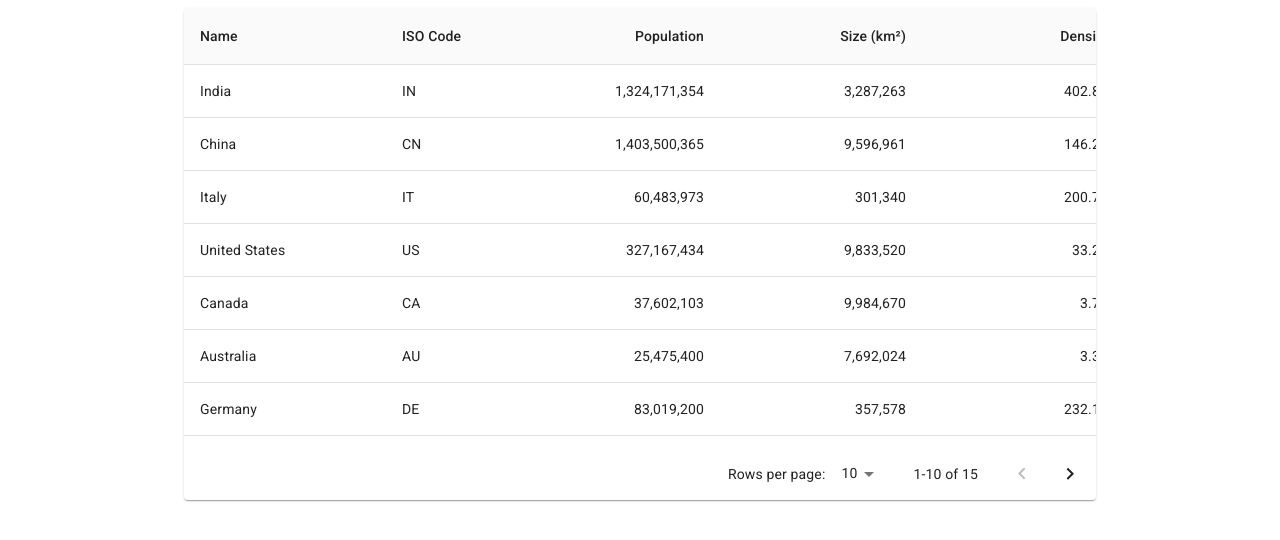
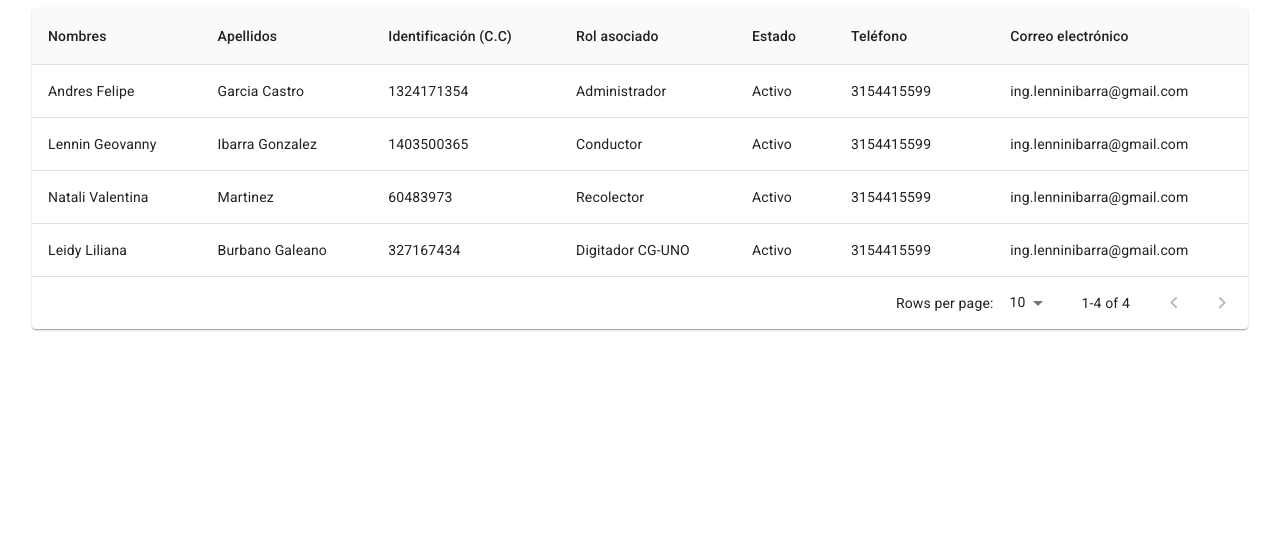
Before and after one commit to lenninIbarrraGonzalez/OLSoftware, a React app: page / in a window 1280 px wide. Shown: the top 540 px of the page. Built offline with nearby package versions, Linux system fonts and the light colour scheme.

Commit message:
implementando datos de prueba a la tabla

```diff
--- a/src/components/Users.jsx
+++ b/src/components/Users.jsx
@@ -11,52 +11,84 @@ import TableRow from "@material-ui/core/TableRow";
 import Container from "@material-ui/core/Container";
 
 const columns = [
-  { id: "name", label: "Name", minWidth: 170 },
-  { id: "code", label: "ISO\u00a0Code", minWidth: 100 },
+  { id: "firstName", label: "Nombres", minWidth: 100 },
+  { id: "lastName", label: "Apellidos", minWidth: 100 },
   {
-    id: "population",
-    label: "Population",
-    minWidth: 170,
-    align: "right",
-    format: (value) => value.toLocaleString("en-US"),
+    id: "identification",
+    label: "Identificación (C.C)",
+    minWidth: 120,
   },
   {
-    id: "size",
-    label: "Size\u00a0(km\u00b2)",
-    minWidth: 170,
-    align: "right",
-    format: (value) => value.toLocaleString("en-US"),
+    id: "role",
+    label: "Rol asociado",
+    minWidth: 80,
   },
   {
-    id: "density",
-    label: "Density",
+    id: "state",
+    label: "Estado",
+    minWidth: 50,
+  },
+  {
+    id: "phone",
+    label: "Teléfono",
+    minWidth: 100,
+  },
+  {
+    id: "email",
+    label: "Correo electrónico",
     minWidth: 170,
-    align: "right",
-    format: (value) => value.toFixed(2),
   },
 ];
 
-function createData(name, code, population, size) {
-  const density = population / size;
-  return { name, code, population, size, density };
+function createData(
+  firstName,
+  lastName,
+  identification,
+  role,
+  state,
+  phone,
+  email
+) {
+  return { firstName, lastName, identification, role, state, phone, email };
 }
 
 const rows = [
-  createData("India", "IN", 1324171354, 3287263),
-  createData("China", "CN", 1403500365, 9596961),
-  createData("Italy", "IT", 60483973, 301340),
-  createData("United States", "US", 327167434, 9833520),
-  createData("Canada", "CA", 37602103, 9984670),
-  createData("Australia", "AU", 25475400, 7692024),
-  createData("Germany", "DE", 83019200, 357578),
-  createData("Ireland", "IE", 4857000, 70273),
-  createData("Mexico", "MX", 126577691, 1972550),
-  createData("Japan", "JP", 126317000, 377973),
-  createData("France", "FR", 67022000, 640679),
-  createData("United Kingdom", "GB", 67545757, 242495),
-  createData("Russia", "RU", 146793744, 17098246),
-  createData("Nigeria", "NG", 200962417, 923768),
-  createData("Brazil", "BR", 210147125, 8515767),
+  createData(
+    "Andres Felipe",
+    "Garcia Castro",
+    1324171354,
+    "Administrador",
+    "Activo",
+    "3154415599",
+    "ing.lenninibarra@gmail.com"
+  ),
+  createData(
+    "Lennin Geovanny",
+    "Ibarra Gonzalez",
+    1403500365,
+    "Conductor",
+    "Activo",
+    "3154415599",
+    "ing.lenninibarra@gmail.com"
+  ),
+  createData(
+    "Natali Valentina",
+    "Martinez",
+    60483973,
+    "Recolector",
+    "Activo",
+    "3154415599",
+    "ing.lenninibarra@gmail.com"
+  ),
+  createData(
+    "Leidy Liliana",
+    "Burbano Galeano",
+    327167434,
+    "Digitador CG-UNO",
+    "Activo",
+    "3154415599",
+    "ing.lenninibarra@gmail.com"
+  ),
 ];
 
 const useStyles = makeStyles({
@@ -83,7 +115,7 @@ export default function Users() {
   };
 
   return (
-    <Container maxWidth="md">
+    <Container maxWidth="lg">
       <Paper className={classes.root}>
         <TableContainer className={classes.container}>
           <Table stickyHeader aria-label="sticky table">
```
